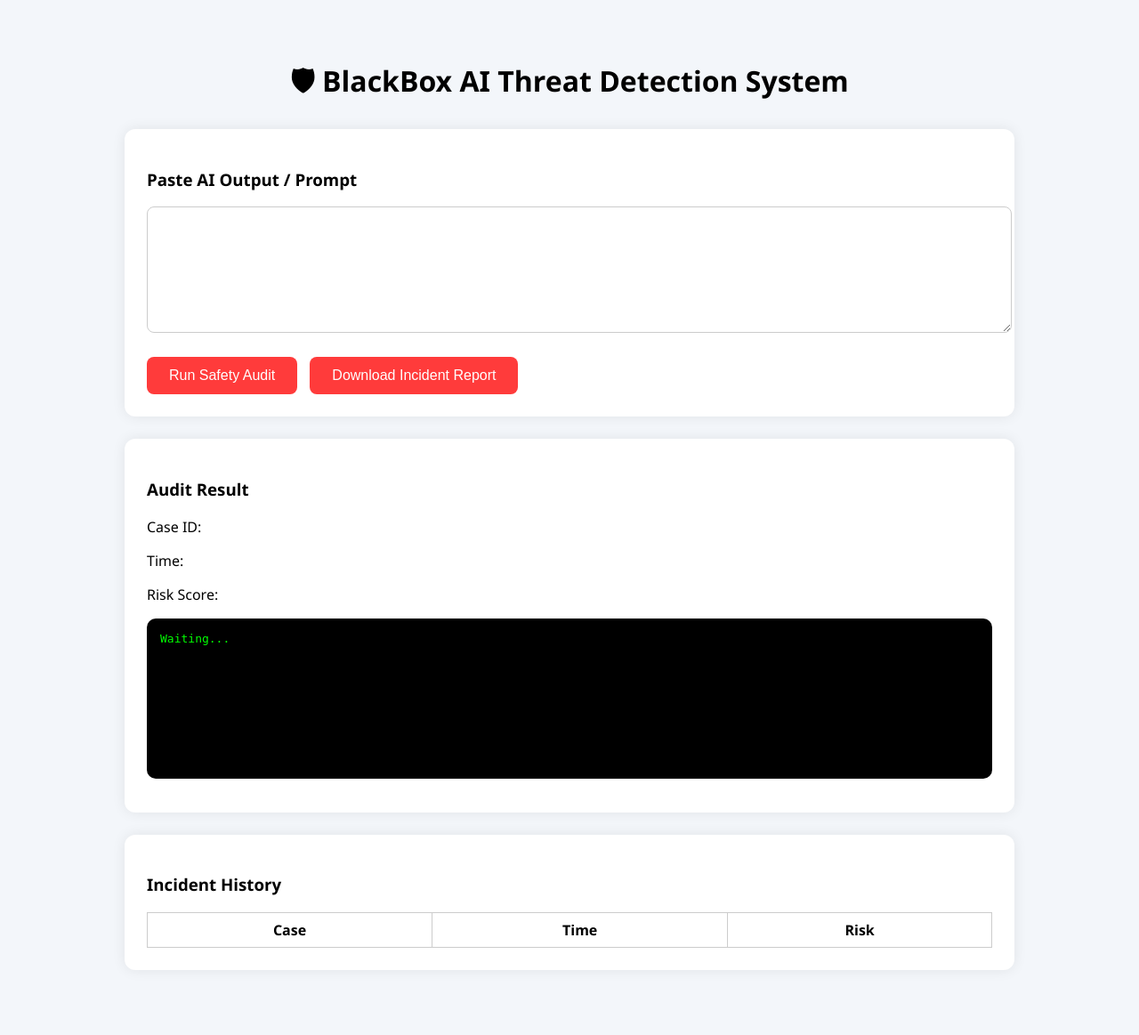
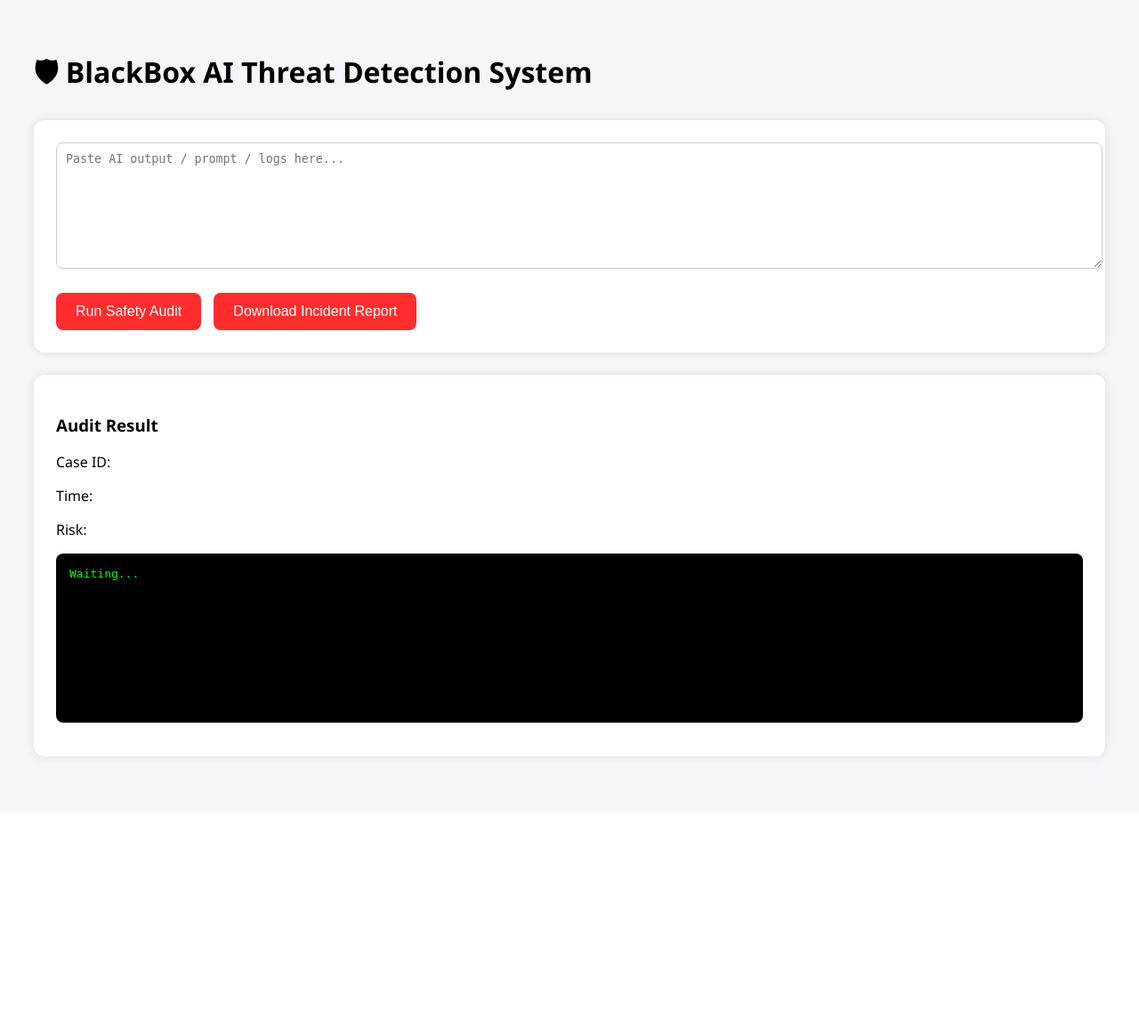
Before and after one commit to urvigarg139-art/blackbox-ai-safety, a Flask app: page / in a window 1280 px wide. Shown: the whole page at 89% size. After the commit the page ends 858 px from the top, so only its background shows below. Run offline with Flask 3, Linux system fonts and the light colour scheme; data that the repository does not hold is empty.

Commit message:
fixed index.html frontend

```diff
--- a/app.py
+++ b/app.py
@@ -4,12 +4,13 @@ from fpdf import FPDF
 
 app = Flask(__name__)
 
-LOG_FILE = "logs/incidents.csv"
+LOG = "logs/incidents.csv"
 os.makedirs("logs", exist_ok=True)
 
-if not os.path.exists(LOG_FILE):
-    with open(LOG_FILE,"w",newline="") as f:
-        csv.writer(f).writerow(["case","time","risk"])
+if not os.path.exists(LOG):
+    with open(LOG, "w", newline="") as f:
+        writer = csv.writer(f)
+        writer.writerow(["CaseID","Time","Risk","Level","Threats"])
 
 @app.route("/")
 def home():
@@ -17,7 +18,6 @@ def home():
 
 @app.route("/audit", methods=["POST"])
 def audit():
-
     data = request.json.get("data","")
 
     threats = [
@@ -27,52 +27,43 @@ def audit():
     ]
 
     risk = random.randint(70,90)
-    level = "CRITICAL" if risk>80 else "MEDIUM"
+    level = "CRITICAL" if risk>80 else "HIGH"
+    case = hex(random.randint(100000,999999))[2:]
+    t = datetime.datetime.now().strftime("%Y-%m-%d %H:%M:%S")
 
-    case = hex(random.randint(1000000,9999999))[2:]
-    time = datetime.datetime.now().strftime("%Y-%m-%d %H:%M:%S")
-
-    with open(LOG_FILE,"a",newline="") as f:
-        csv.writer(f).writerow([case,time,risk])
+    with open(LOG,"a",newline="") as f:
+        csv.writer(f).writerow([case,t,risk,level," | ".join(threats)])
 
     return jsonify({
         "case":case,
-        "time":time,
+        "time":t,
         "risk":risk,
         "level":level,
-        "threats":threats,
-        "exploit":"(2,3)"
+        "threats":threats
     })
-
-@app.route("/history")
-def history():
-
-    rows=[]
-    with open(LOG_FILE) as f:
-        reader=csv.DictReader(f)
-        for r in reader:
-            rows.append(r)
-
-    return jsonify(rows[::-1])
 
 @app.route("/download")
 def download():
-
     pdf = FPDF()
     pdf.add_page()
-    pdf.set_font("Arial","B",16)
-    pdf.cell(0,10,"BlackBox AI Threat Report",ln=1)
+    pdf.set_font("Arial",size=12)
 
-    pdf.set_font("Arial","",12)
+    pdf.cell(0,10,"BLACKBOX AI INCIDENT REPORT",ln=True)
 
-    with open(LOG_FILE) as f:
-        reader=csv.reader(f)
-        next(reader)
+    with open(LOG) as f:
+        rows=list(csv.reader(f))[1:]
 
-        for row in reader:
-            pdf.cell(0,8,f"Case: {row[0]} | Time: {row[1]} | Risk: {row[2]}%",ln=1)
+    for r in rows[-1:]:
+        pdf.multi_cell(0,8,f"""
+Case ID: {r[0]}
+Time: {r[1]}
+Risk Score: {r[2]}%
+Threat Level: {r[3]}
+Findings:
+{r[4]}
+""")
 
-    path="logs/report.pdf"
+    path="incident.pdf"
     pdf.output(path)
 
     return send_file(path,as_attachment=True)
--- a/templates/index.html
+++ b/templates/index.html
@@ -2,100 +2,75 @@
 <html>
 <head>
 <meta charset="UTF-8">
-
 <title>BlackBox AI Threat Detection</title>
 
 <style>
-
 body{
-font-family:Segoe UI;
-background:#f3f6fa;
-padding:40px;
-}
-
-.container{
-max-width:1000px;
-margin:auto;
+font-family:Segoe UI, Arial;
+background:#f4f6fa;
+padding:30px;
 }
 
 .card{
 background:white;
 padding:25px;
 border-radius:12px;
-box-shadow:0 0 15px rgba(0,0,0,.08);
+box-shadow:0 0 12px rgba(0,0,0,.1);
 margin-bottom:25px;
 }
 
 textarea{
 width:100%;
 height:120px;
+border-radius:8px;
 padding:10px;
-border-radius:8px;
 border:1px solid #ccc;
 }
 
 button{
-background:#ff3b3b;
+background:#ff2d2d;
 color:white;
 border:none;
-padding:12px 25px;
+padding:12px 22px;
 border-radius:8px;
+cursor:pointer;
 font-size:16px;
-cursor:pointer;
 margin-right:10px;
 }
 
 button:hover{
-background:#d32f2f;
+background:#d62828;
 }
-
-.badge{
-padding:5px 10px;
-border-radius:5px;
-color:white;
-}
-
-.critical{background:red}
-.medium{background:orange}
 
 pre{
 background:black;
 color:#00ff00;
 padding:15px;
-border-radius:10px;
-min-height:150px;
+border-radius:8px;
+min-height:160px;
 }
 
-table{
-width:100%;
-border-collapse:collapse;
+.badge{
+background:red;
+color:white;
+padding:4px 8px;
+border-radius:6px;
 }
-
-th,td{
-border:1px solid #ccc;
-padding:8px;
-text-align:center;
-}
-
 </style>
 </head>
 
 <body>
 
-<div class="container">
-
-<h1 style="text-align:center">🛡 BlackBox AI Threat Detection System</h1>
+<h1>🛡 BlackBox AI Threat Detection System</h1>
 
 <div class="card">
 
-<h3>Paste AI Output / Prompt</h3>
-
-<textarea id="userInput"></textarea>
+<textarea id="userInput" placeholder="Paste AI output / prompt / logs here..."></textarea>
 
 <br><br>
 
 <button onclick="runAudit()">Run Safety Audit</button>
-<button onclick="download()">Download Incident Report</button>
+<button onclick="downloadReport()">Download Incident Report</button>
 
 </div>
 
@@ -103,21 +78,11 @@ text-align:center;
 
 <h3>Audit Result</h3>
 
-<p>Case ID: <b id="case"></b></p>
-<p>Time: <b id="time"></b></p>
-<p>Risk Score: <b id="risk"></b></p>
+<p>Case ID: <span id="case"></span></p>
+<p>Time: <span id="time"></span></p>
+<p>Risk: <span id="risk"></span></p>
 
 <pre id="out">Waiting...</pre>
-
-</div>
-
-<div class="card">
-
-<h3>Incident History</h3>
-
-<table id="tbl"></table>
-
-</div>
 
 </div>
 
@@ -125,55 +90,29 @@ text-align:center;
 
 function runAudit(){
 
-let input = document.getElementById("userInput").value;
+var inputText = document.getElementById("userInput").value;
 
 fetch("/audit",{
 method:"POST",
 headers:{
 "Content-Type":"application/json"
 },
-body:JSON.stringify({data:input})
+body:JSON.stringify({data:inputText})
 })
+.then(response => response.json())
+.then(data => {
 
-.then(res=>res.json())
-.then(d=>{
-
-document.getElementById("case").innerText=d.case;
-document.getElementById("time").innerText=d.time;
-
-document.getElementById("risk").innerHTML =
-d.risk+"% <span class='badge "+(d.level=="CRITICAL"?"critical":"medium")+"'>"+d.level+"</span>";
-
-document.getElementById("out").innerText=d.threats.join("\n");
-
-loadHistory();
+document.getElementById("case").innerText = data.case;
+document.getElementById("time").innerText = data.time;
+document.getElementById("risk").innerHTML = data.risk + "% <span class='badge'>" + data.level + "</span>";
+document.getElementById("out").innerText = data.threats.join("\n");
 
 });
-
 }
 
-function loadHistory(){
-
-fetch("/history")
-.then(res=>res.json())
-.then(data=>{
-
-let tbl=document.getElementById("tbl");
-tbl.innerHTML="<tr><th>Case</th><th>Time</th><th>Risk</th></tr>";
-
-data.forEach(r=>{
-tbl.innerHTML+=`<tr><td>${r.case}</td><td>${r.time}</td><td>${r.risk}</td></tr>`;
-});
-
-});
-
-}
-
-function download(){
+function downloadReport(){
 window.location="/download";
 }
-
-loadHistory();
 
 </script>
 
```
